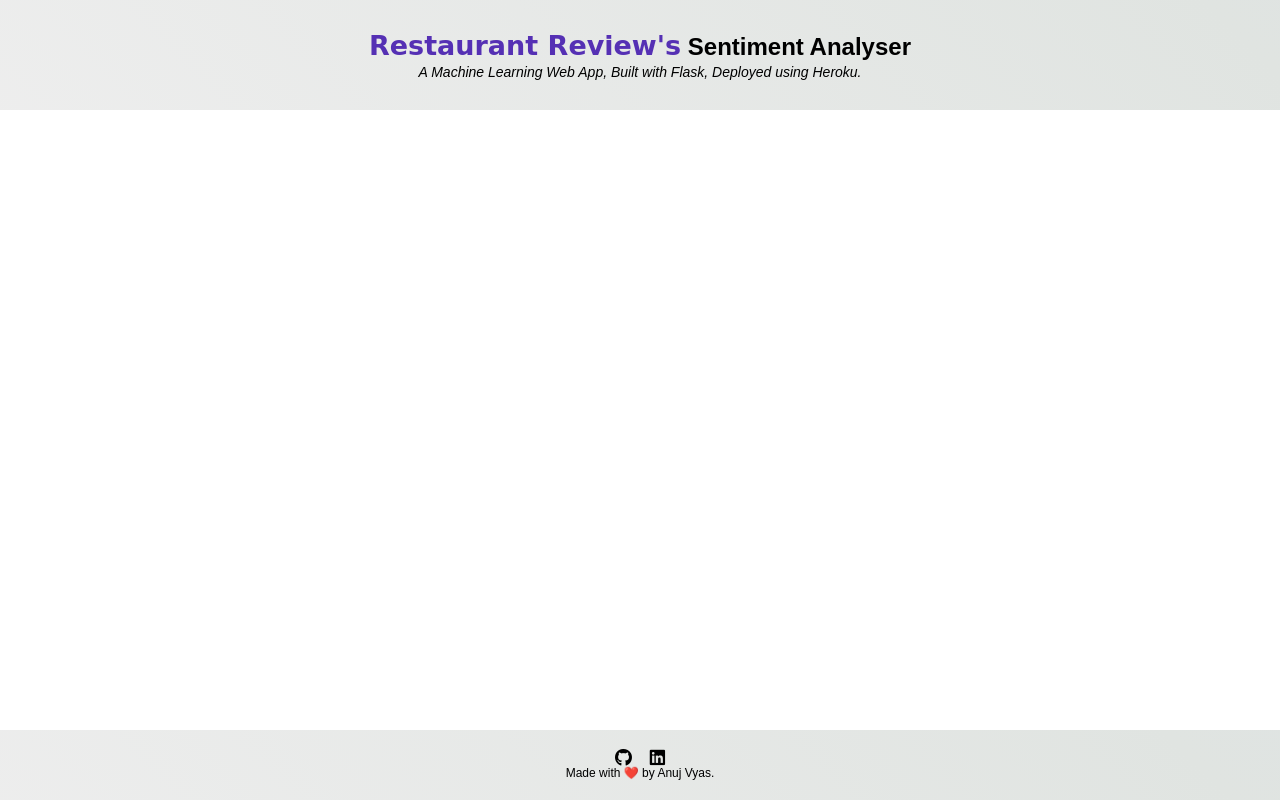
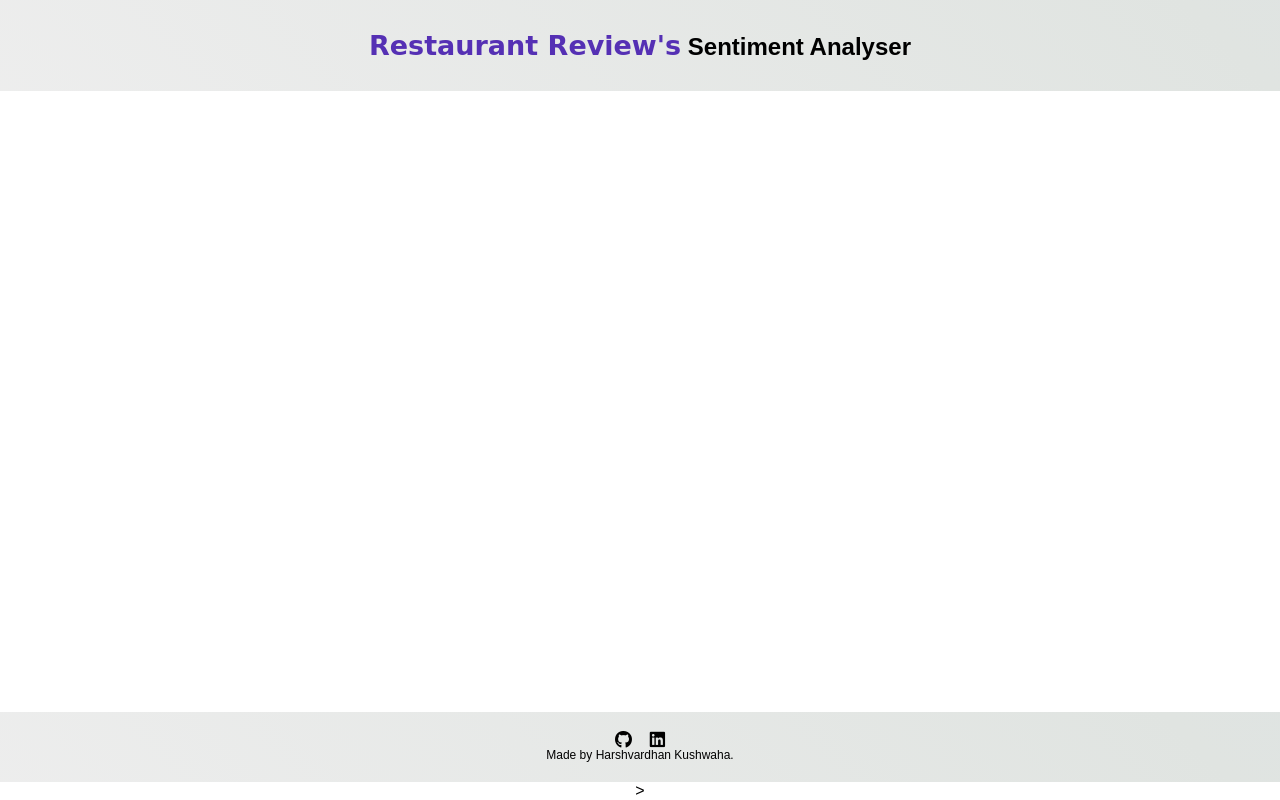
Before and after one commit to hvardhank7/restaurant_review_sentiment_analysis, a Flask app: template templates/result.html in a window 1280 px wide. Run offline with Flask 2, Linux system fonts and the light colour scheme; the template is opened without the code that fills it, so the values that code supplies are empty; parts of the project's set-up code (start-up, migrations or seed data) failed here and were passed over; some libraries are stand-ins or nearby versions; some web fonts are replaced.

Commit message:
Update result.html

```diff
--- a/templates/result.html
+++ b/templates/result.html
@@ -15,9 +15,6 @@
 		<!-- Website Title -->
     	<div class="container">
             <h2 class='container-heading'><span class="heading_font">Restaurant Review's</span> Sentiment Analyser</h2>
-            <div class='description'>
-    			<p>A Machine Learning Web App, Built with Flask, Deployed using Heroku.</p>
-    		</div>
     	</div>
 
 		<!-- Result -->
@@ -34,11 +31,11 @@
 		<!-- Footer -->
 		<div class='footer'>
             <div class="contact">
-                <a target="_blank" href="https://github.com/anujvyas/Restaurant-Reviews-Sentiment-Analysis-Deployment"><i class="fab fa-github fa-lg contact-icon"></i></a>
-                <a target="_blank" href="https://www.linkedin.com/in/anujkvyas"><i class="fab fa-linkedin fa-lg contact-icon"></i></a>
+                <a target="_blank" href="https://github.com/hvardhank7/restaurant_review_sentiment_analysis"><i class="fab fa-github fa-lg contact-icon"></i></a>
+                <a target="_blank" href="https://www.linkedin.com/in/harshvardhan-kushwaha/"><i class="fab fa-linkedin fa-lg contact-icon"></i></a>
             </div>
-            <p class='footer-description'>Made with ❤️ by Anuj Vyas.</p>
-        </div>
+            <p class='footer-description'>Made by Harshvardhan Kushwaha.</p>
+        </div>>
 
 	</body>
 </html>
```
